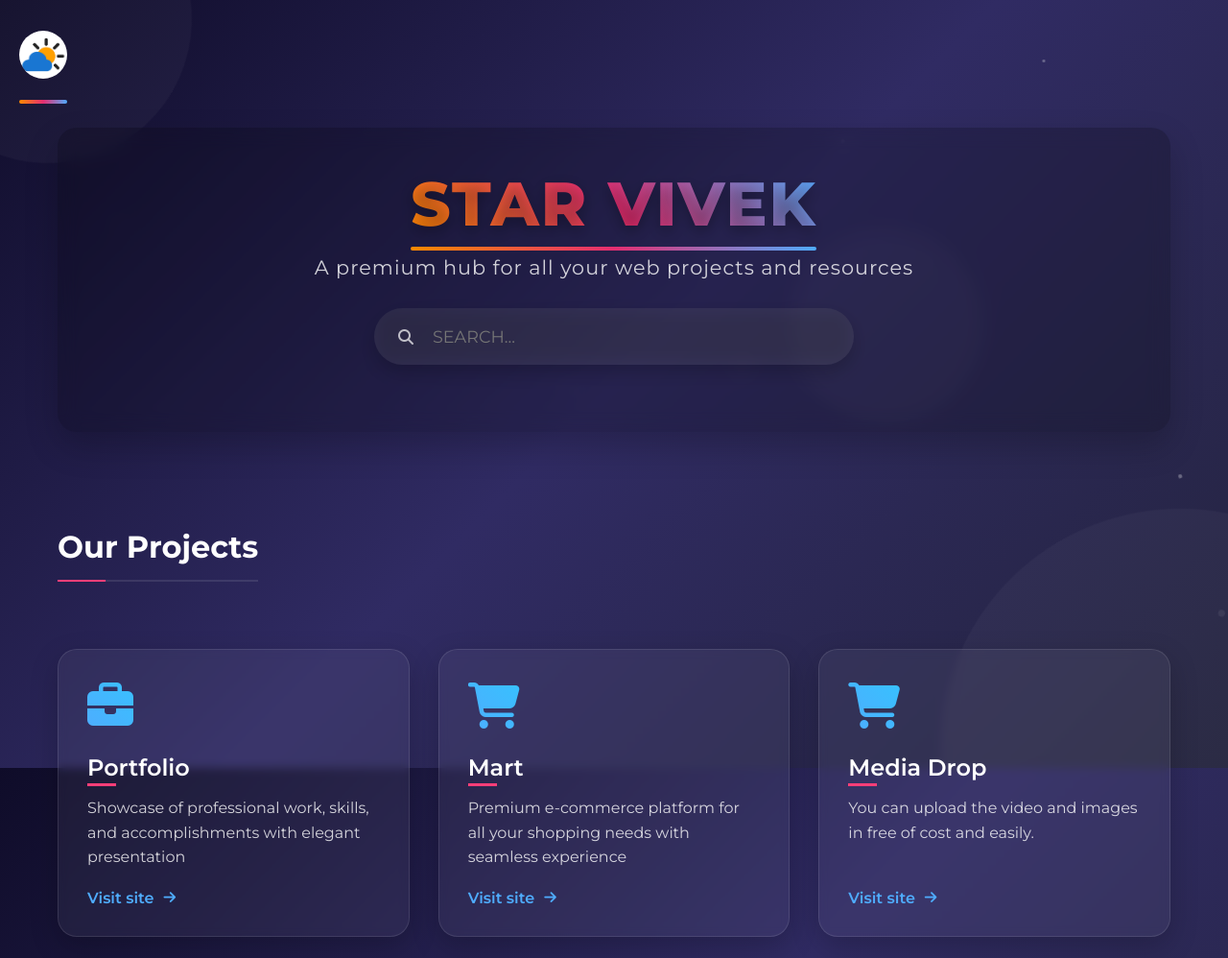
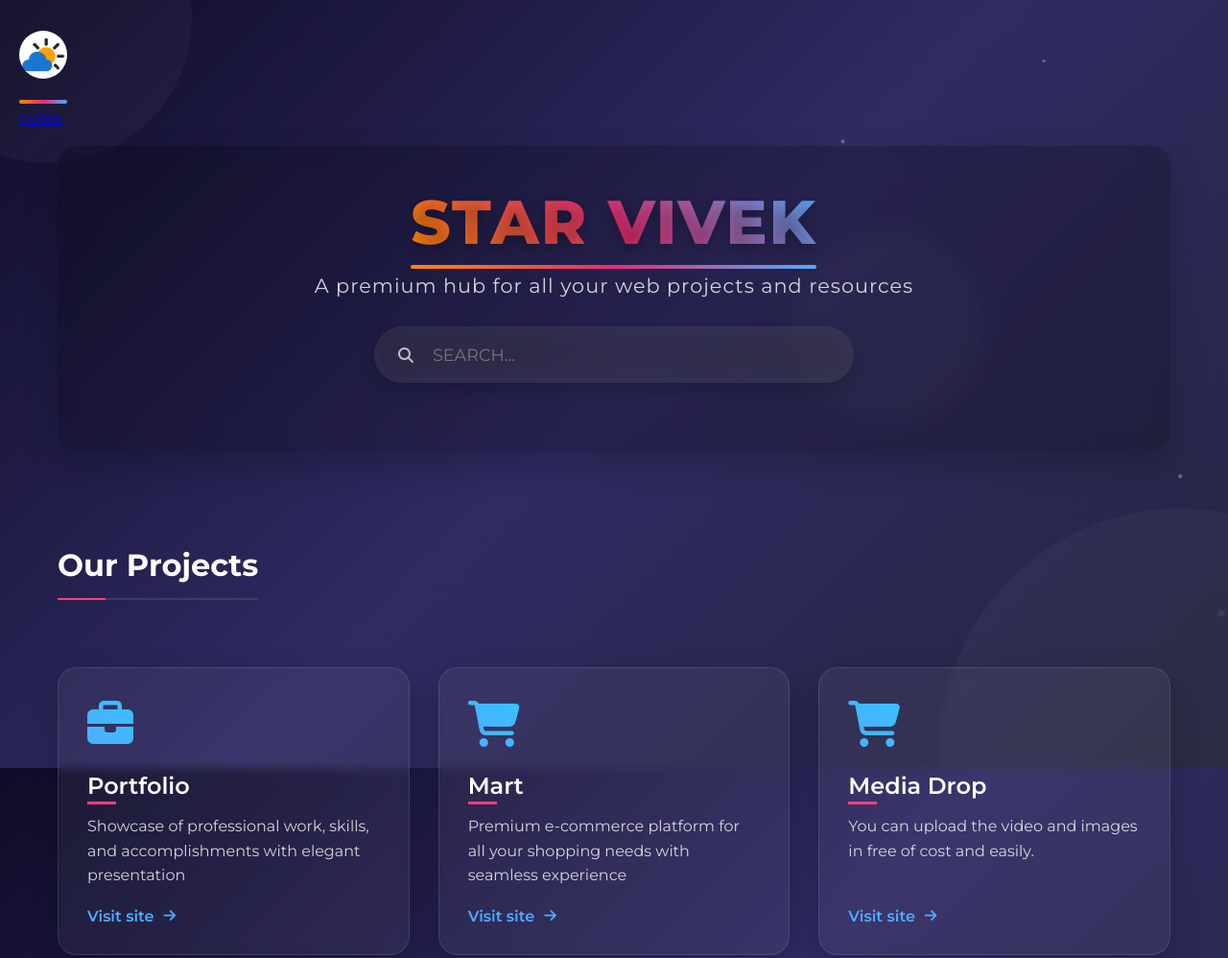
Before and after one commit to Vivekkumar7667/my-portfolio, a plain HTML site: page index.html in a window 1280 px wide. Shown: the top 998 px of the page at 96% size. Drawn offline with Linux system fonts and the light colour scheme.

Commit message:
Update index.html

```diff
--- a/index.html
+++ b/index.html
@@ -447,6 +447,11 @@
                 <img src="whether.png" alt="">
             </a>
         </div>
+         </nav>
+         <nav>
+        <div>
+            <a href="notes.html">notes</a>
+        </div>
     </nav>
     <div class="loader">
         <div class="loader-content">
```
